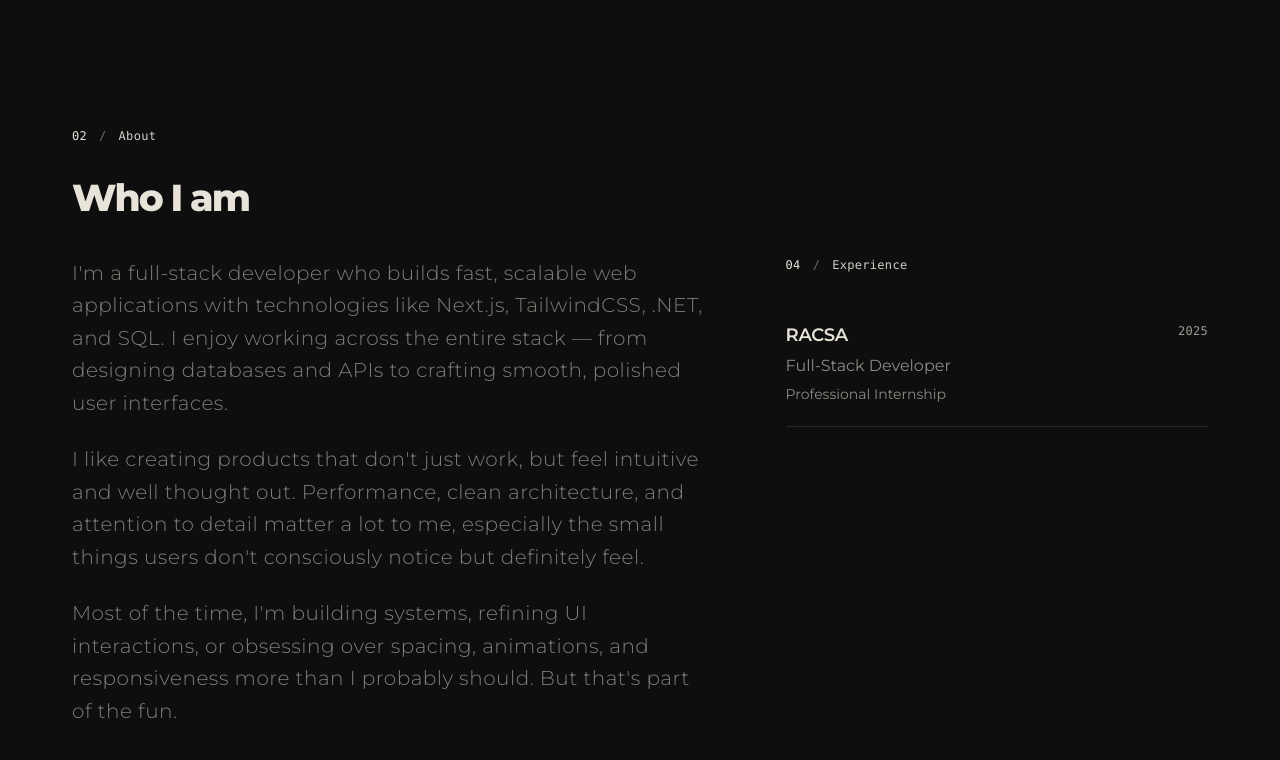
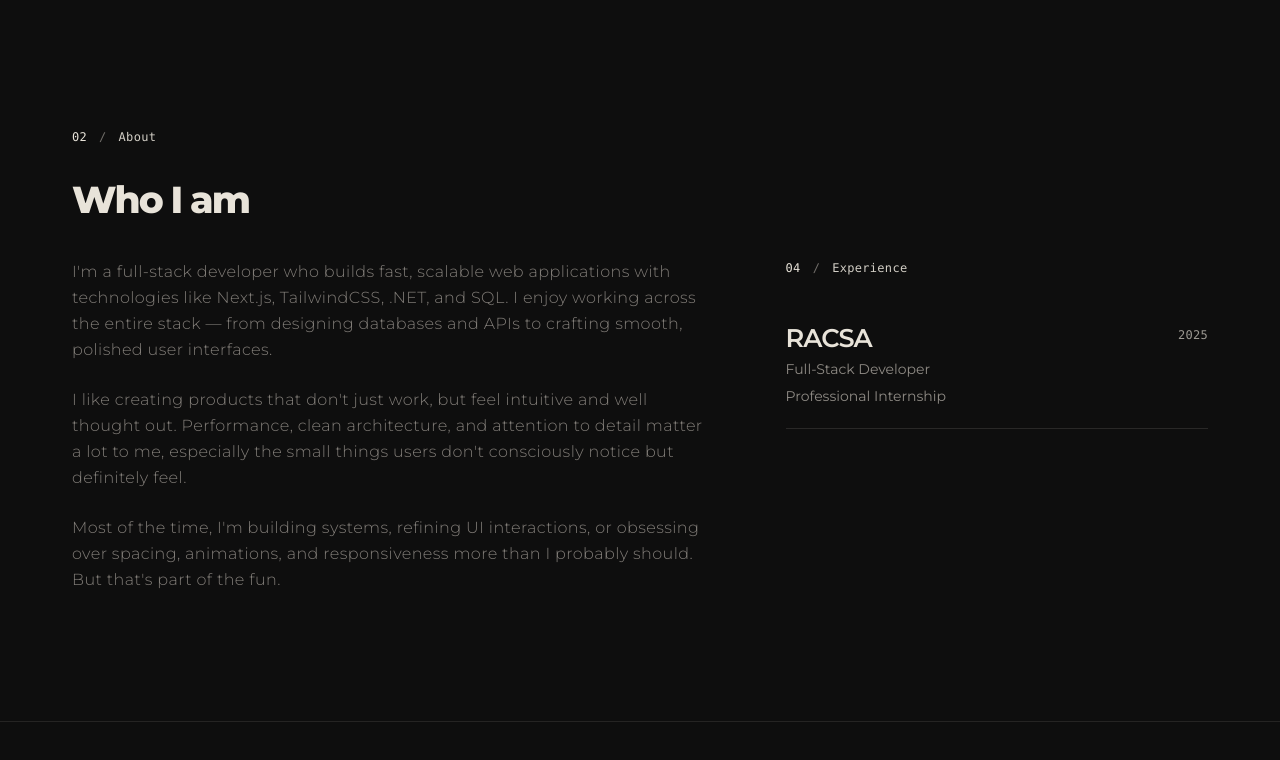
Before and after one commit to AllanRV09/portfolio, a React (Vite) app: page / in a window 1280 px wide. Shown: the part 800-1560 px from the top of the page. Built offline with nearby package versions, Linux system fonts and the light colour scheme; a web font is replaced by a local one.

Commit message:
feat: standardize section typography

```diff
--- a/src/components/ExperienceItem.jsx
+++ b/src/components/ExperienceItem.jsx
@@ -5,10 +5,10 @@ export function ExperienceItem({ experience }) {
         <li className="border-b border-surface/12 py-5 first:pt-3">
             <div className="flex items-start justify-between gap-6">
                 <div className="min-w-0">
-                    <h3 className="text-base font-semibold tracking-[-0.02em] text-surface md:text-lg">
+                    <h3 className="type-item-title text-surface">
                         {company}
                     </h3>
-                    <p className="mt-1 text-sm leading-relaxed text-text md:text-base">
+                    <p className="type-item-copy mt-2 text-text">
                         {role}
                     </p>
 
--- a/src/components/ProjectItem.jsx
+++ b/src/components/ProjectItem.jsx
@@ -16,7 +16,7 @@ export function ProjectItem({ project }) {
             className="my-8 grid gap-6 sm:grid-cols-8 sm:gap-8"
         >
             <div className="sm:order-2 sm:col-span-6">
-                <a href={project.link} className="text-xl md:text-3xl lg:text-4xl font-bold tracking-tighter uppercase text-surface group leading-[0.9]">
+                <a href={project.link} className="type-item-title group uppercase text-surface">
                     {words.length > 0 && remainingTitle + " "}
                     <span className="whitespace-nowrap">
                         {lastWord}
@@ -27,7 +27,7 @@ export function ProjectItem({ project }) {
                 <SectionDescription
                     delay={0.15}
                     amount={0.15}
-                    className="mt-6 text-base md:text-lg mb-8"
+                    className="type-editorial-copy mb-8 mt-6"
                 >
                     {project.description}
                 </SectionDescription>
--- a/src/components/SectionLayout.jsx
+++ b/src/components/SectionLayout.jsx
@@ -1,6 +1,6 @@
 export function SectionMarker({ index, label }) {
   return (
-    <p className="group flex cursor-default items-center gap-3 font-mono text-xs tracking-wide text-surface/90">
+    <p className="type-section-marker group flex cursor-default items-center gap-3 text-surface/90">
       <span className="text-surface transition-colors group-hover:text-surface/80">
         {index}
       </span>
--- a/src/components/SectionTitle.jsx
+++ b/src/components/SectionTitle.jsx
@@ -1,7 +1,7 @@
 export function SectionTitle({ children, className = '' }) {
   return (
     <h2
-      className={`mb-10 text-[clamp(2.35rem,2.9vw,3.7rem)] font-extrabold leading-[0.98] tracking-[-0.055em] text-surface ${className}`}
+      className={`type-section-title mb-10 text-surface ${className}`}
     >
       {children}
     </h2>
--- a/src/index.css
+++ b/src/index.css
@@ -38,6 +38,71 @@
 
 @utility container-main {
     @apply w-full max-w-[76rem] mx-auto px-[clamp(1.25rem,4vw,2.5rem)];
+}
+
+@layer components {
+    .type-section-marker {
+        @apply font-mono text-[0.68rem] tracking-wide;
+    }
+
+    .type-section-title {
+        font-size: 1.75rem;
+        font-weight: 800;
+        line-height: 1.1;
+        letter-spacing: -0.045em;
+    }
+
+    .type-section-lead {
+        font-size: 0.84rem;
+        line-height: 1.55;
+    }
+
+    .type-editorial-copy {
+        font-size: 0.9rem;
+        line-height: 1.6;
+    }
+
+    .type-item-title {
+        font-size: 1.25rem;
+        font-weight: 700;
+        line-height: 1.2;
+        letter-spacing: -0.035em;
+    }
+
+    .type-item-copy {
+        font-size: 0.9rem;
+        line-height: 1.6;
+    }
+
+    @media (min-width: 48rem) {
+        .type-section-marker {
+            font-size: 0.75rem;
+        }
+
+        .type-section-title {
+            font-size: clamp(2.35rem, 2.9vw, 3.7rem);
+            line-height: 0.98;
+            letter-spacing: -0.055em;
+        }
+
+        .type-section-lead,
+        .type-editorial-copy {
+            font-size: 1rem;
+            line-height: 1.625;
+        }
+
+        .type-item-title {
+            font-size: clamp(1.55rem, 2vw, 2.4rem);
+            font-weight: 600;
+            line-height: 1;
+            letter-spacing: -0.04em;
+        }
+
+        .type-item-copy {
+            font-size: 0.875rem;
+            line-height: 1.625;
+        }
+    }
 }
 
 html.lenis,
--- a/src/sections/About.jsx
+++ b/src/sections/About.jsx
@@ -19,7 +19,7 @@ export function About() {
                             <SectionDescription
                                 key={text}
                                 delay={0.3 + index * 0.08}
-                                className="text-lg md:text-xl"
+                                className="type-editorial-copy"
                             >
                                 {text}
                             </SectionDescription>
--- a/src/sections/services/ServicesContent.jsx
+++ b/src/sections/services/ServicesContent.jsx
@@ -73,7 +73,7 @@ function ServicesList({ activeIndex, staticMode, rowRefs, theme }) {
                                     className="ml-auto"
                                 >
                                     <h3
-                                        className="text-right text-[clamp(1.55rem,2vw,2.4rem)] font-semibold leading-none tracking-[-0.04em] transition-colors duration-[100ms]"
+                                        className="type-item-title text-right transition-colors duration-[100ms]"
                                         style={{
                                             color: isReached
                                                 ? theme.text
@@ -91,7 +91,7 @@ function ServicesList({ activeIndex, staticMode, rowRefs, theme }) {
                                     className="max-w-[34rem]"
                                 >
                                     <p
-                                        className="text-sm leading-relaxed transition-colors duration-300"
+                                        className="type-item-copy transition-colors duration-300"
                                         style={{
                                             color: isReached
                                                 ? theme.bodyStrong
--- a/src/sections/stack/MobileStack.jsx
+++ b/src/sections/stack/MobileStack.jsx
@@ -29,12 +29,12 @@ export function MobileStack() {
                     />
                     <h2
                         id="mobile-stack-title"
-                        className="mt-5 max-w-[23rem] text-[1.75rem] font-extrabold leading-[1.08] tracking-[-0.045em]"
+                        className="type-section-title mt-5 max-w-[23rem]"
                     >
                         {STACK_SECTION.title.join(" ")}
                     </h2>
                     <p
-                        className="mt-4 max-w-[23rem] text-[0.84rem] leading-[1.55]"
+                        className="type-section-lead mt-4 max-w-[23rem]"
                         style={{ color: stackTheme.bodyStrong }}
                     >
                         {STACK_SECTION.description}
@@ -62,7 +62,7 @@ export function MobileStack() {
                                     theme={stackTheme}
                                 />
 
-                                <h3 className="pr-6 text-xl font-bold leading-[1.2] tracking-[-0.035em]">
+                                <h3 className="type-item-title pr-6">
                                     {item.title}
                                 </h3>
                                 <p
```
Also changed, not shown: src/sections/services-stack/SectionUi.jsx (+4 -4 lines), src/sections/services/MobileServices.jsx (+6 -6 lines).
